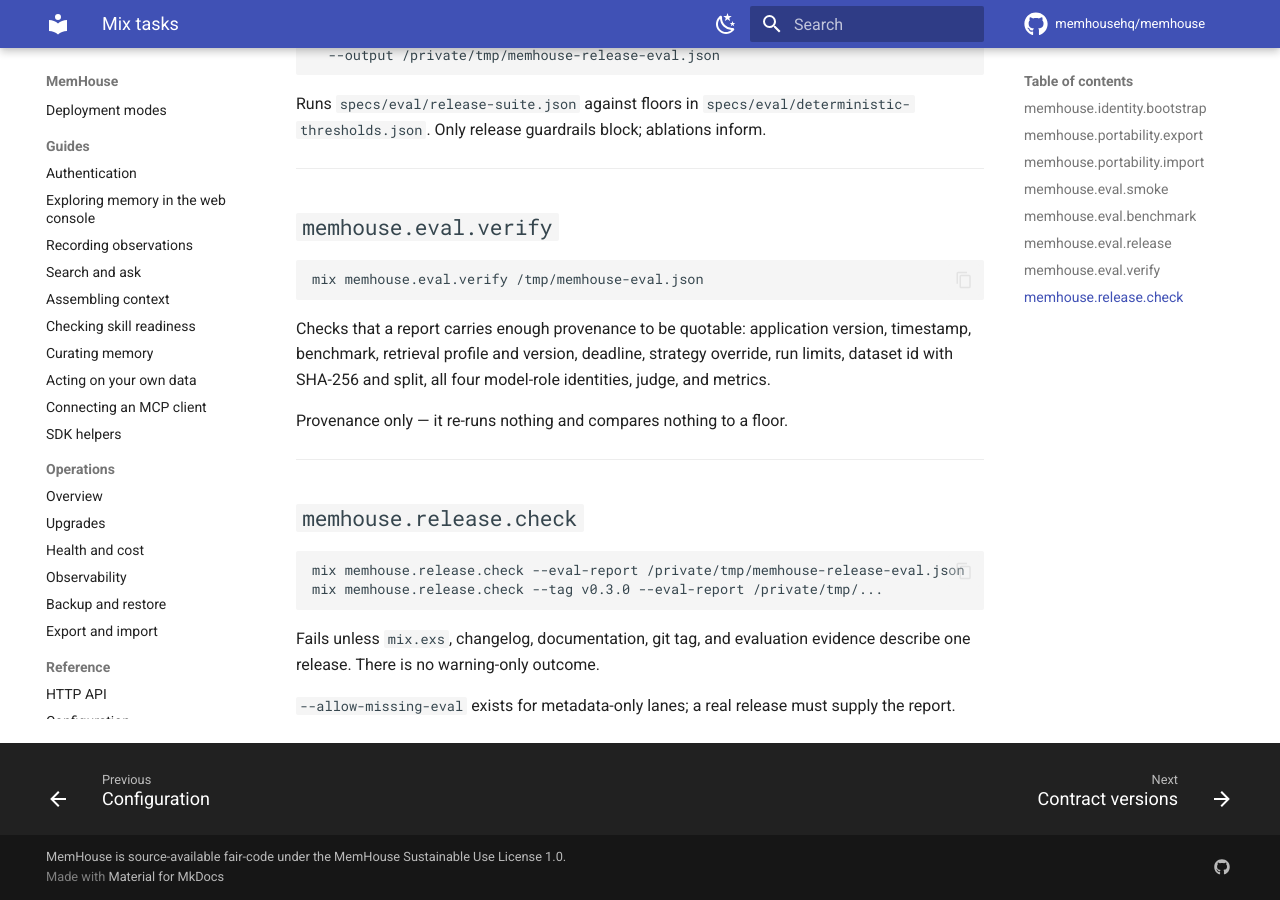
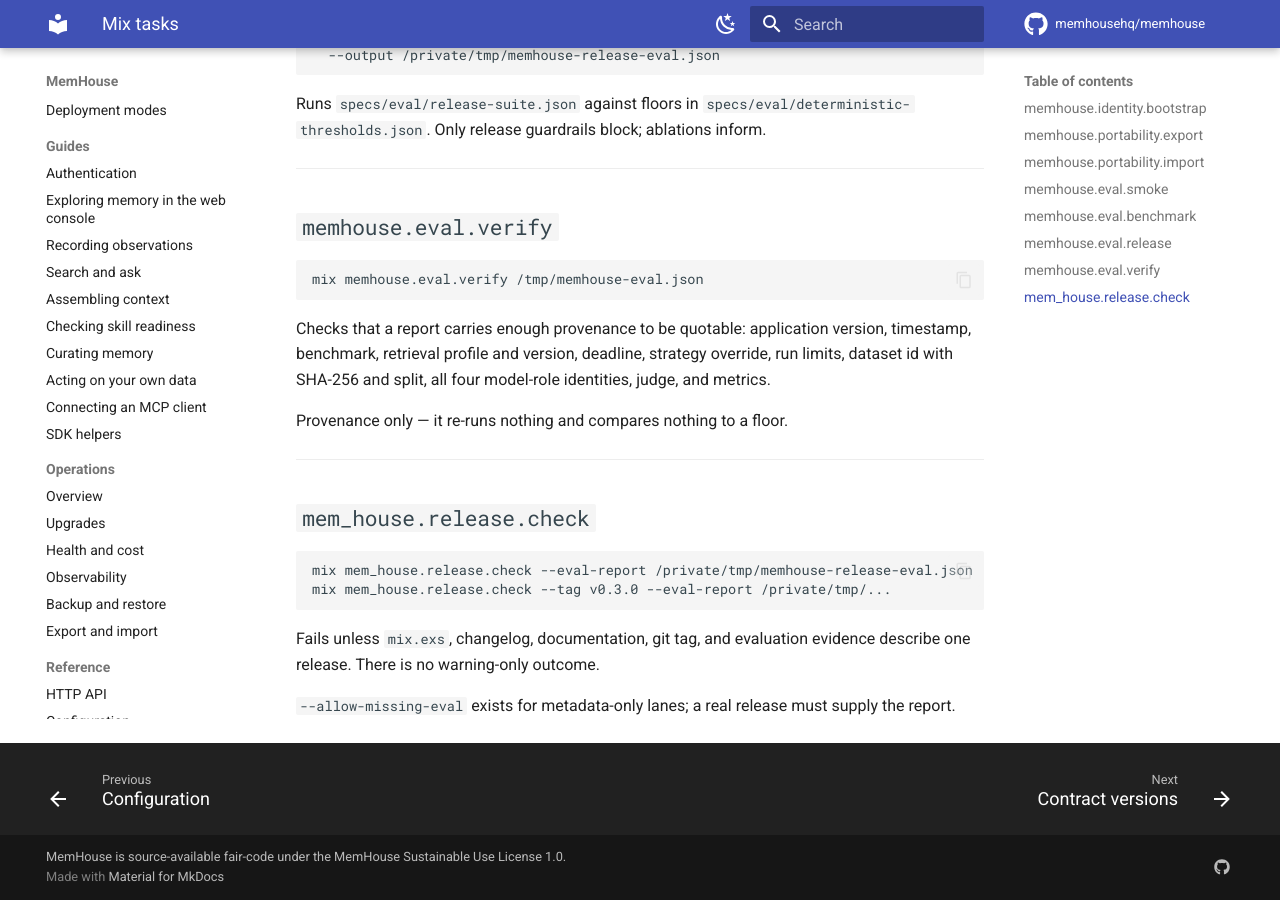
Before and after one commit to cartularyhq/cartulary, an MkDocs documentation site: the page built from docs/reference/mix-tasks.md, in a window 1280 px wide and 900 px high, scrolled down 3276 px. Built offline with MkDocs 1.6.1 and Material for MkDocs 9.7.7, drawn with Linux system fonts in a browser that asks for light colours; comment, search, counter and statistics services are not loaded; some of the changed text lies outside the part shown.

Commit message:
Rename release readiness task references

````diff
--- a/docs/reference/mix-tasks.md
+++ b/docs/reference/mix-tasks.md
@@ -14,7 +14,7 @@
 | `memhouse.eval.benchmark` | Run one benchmark fixture and score it |
 | `memhouse.eval.release` | Run the deterministic release matrix |
 | `memhouse.eval.verify` | Validate a report's provenance |
-| `memhouse.release.check` | Fail unless the tree is releasable |
+| `mem_house.release.check` | Fail unless the tree is releasable |
 
 Packaged standalone releases additionally provide `bin/update --check` and
 `bin/update --version MAJOR.MINOR.PATCH`; these are not Mix tasks.
@@ -154,11 +154,11 @@
 
 ---
 
-## `memhouse.release.check`
+## `mem_house.release.check`
 
 ```bash
-mix memhouse.release.check --eval-report /private/tmp/memhouse-release-eval.json
-mix memhouse.release.check --tag v0.3.0 --eval-report /private/tmp/...
+mix mem_house.release.check --eval-report /private/tmp/memhouse-release-eval.json
+mix mem_house.release.check --tag v0.3.0 --eval-report /private/tmp/...
 ```
 
 Fails unless `mix.exs`, changelog, documentation, git tag, and evaluation
````
Also changed, not shown: AGENTS.md (+1 -1 lines), specs/architecture/evaluation-ci-release-readiness.md (+1 -1 lines), specs/eval/README.md (+1 -1 lines), specs/implementation-status.md (+1 -1 lines), specs/process/release-checklist.md (+1 -1 lines), 2 other files.
